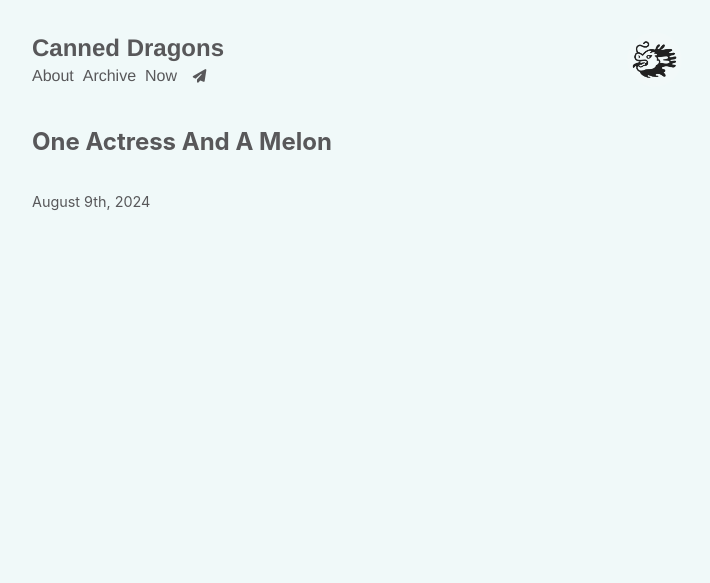
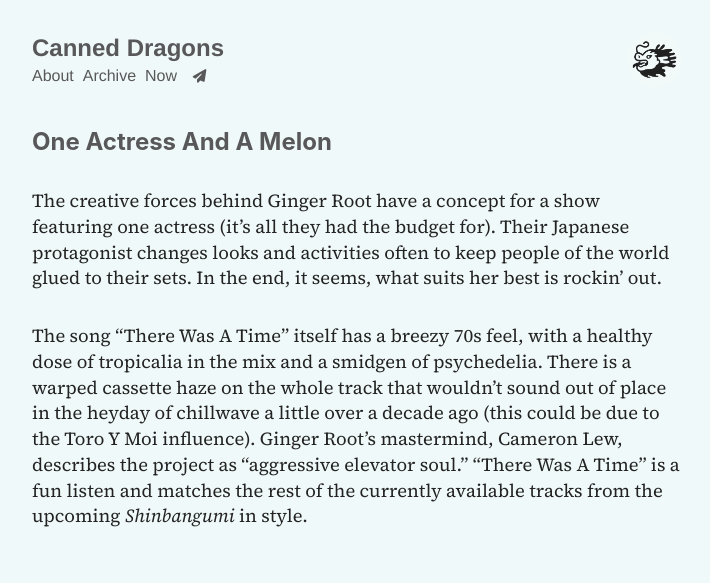
Before and after one commit to frostedechoes/canneddragons, a Jekyll site: the page built from _posts/2024-08-09-one-actress-and-a-melon.markdown, in a window 1280 px wide. Shown: the top 583 px of the page, without its empty margins (283-993 px from the left). Built offline with Jekyll 4.4.1, drawn with Linux system fonts in a browser that asks for light colours; nearby versions of some CDN libraries; some of the changed text lies outside the part shown.

Commit message:
updated video post

```diff
--- a/_posts/2024-08-09-one-actress-and-a-melon.markdown
+++ b/_posts/2024-08-09-one-actress-and-a-melon.markdown
@@ -6,3 +6,15 @@
 - noise
 - friday-night-video
 ---
+
+The creative forces behind Ginger Root have a concept for a show featuring one actress (it's all they had the budget for). Their Japanese protagonist changes looks and activities often to keep people of the world glued to their sets. In the end, it seems, what suits her best is rockin' out.
+
+The song "There Was A Time" itself has a breezy 70s feel, with a healthy dose of tropicalia in the mix and a smidgen of psychedelia. There is a warped cassette haze on the whole track that wouldn't sound out of place in the heyday of chillwave a little over a decade ago (this could be due to the Toro Y Moi influence). Ginger Root's mastermind, Cameron Lew, describes the project as "aggressive elevator soul." "There Was A Time" is a fun listen and matches the rest of the currently available tracks from the upcoming *Shinbangumi* in style.
+
+{% youtube zBL2QB3W_ONiPAXN %}
+
+Ginger Root - "There Was A Time" ([YouTube](https://youtu.be/2eUf4rWtxLU?si=zBL2QB3W_ONiPAXN))
+
+---
+
+*Shinbangumi* by Ginger Root will be released on 9/13/2024 by [Ghostly International](https://ghostly.com/products/shinbangumi). The cloud vinyl version includes a pop-out paper building!
```
